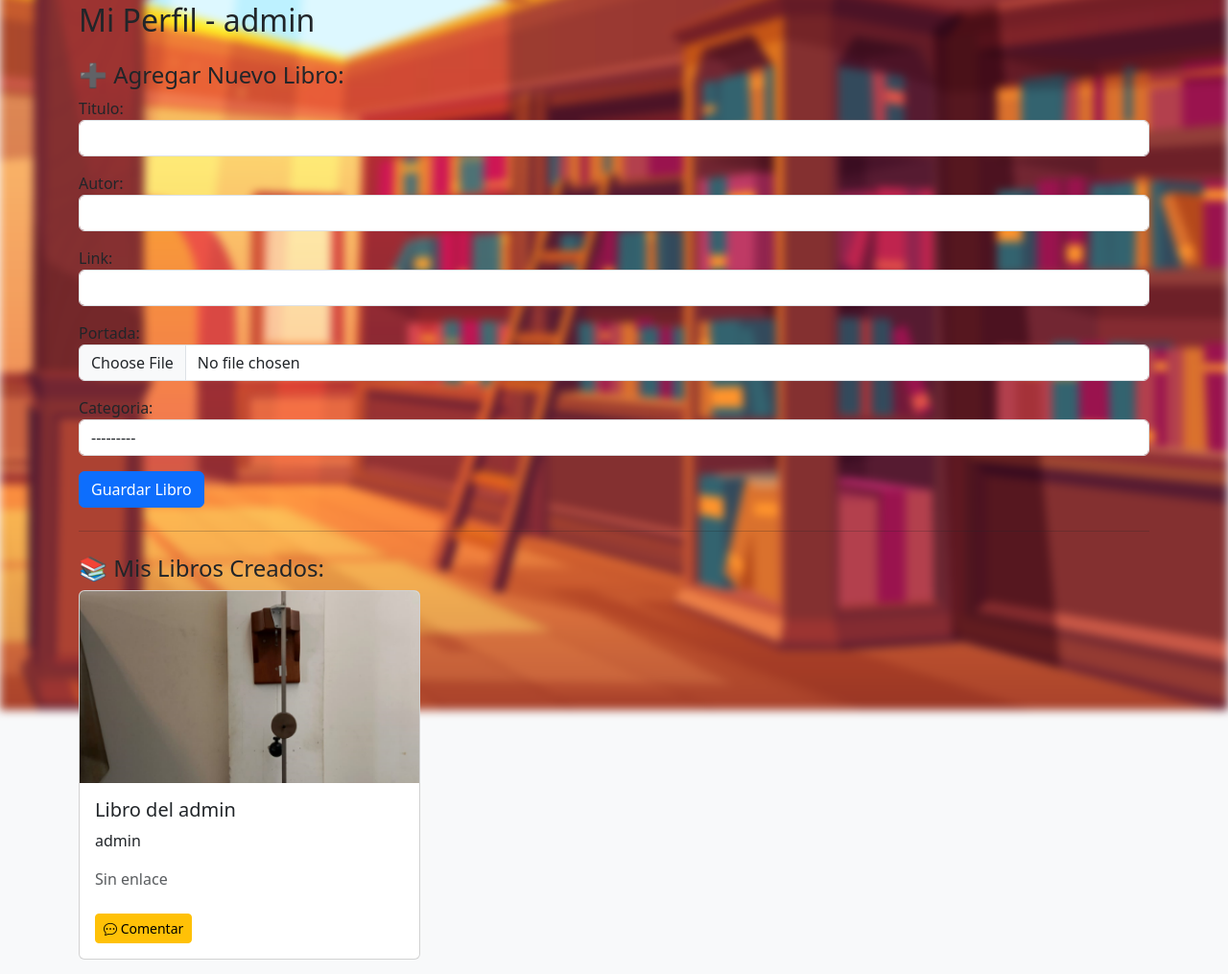
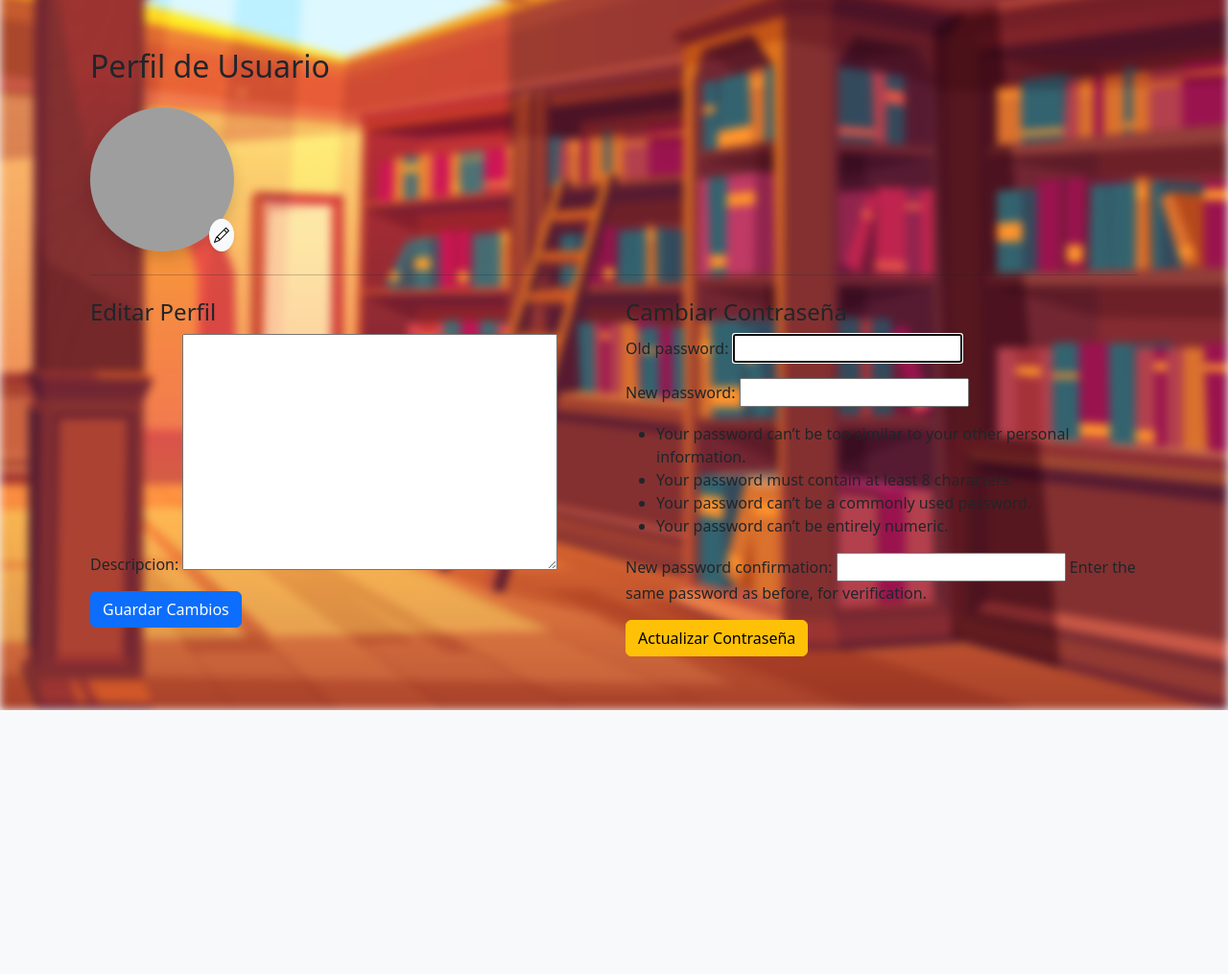
Before and after one commit to mick2332-q/MiBiblioteca, a Django app: page /perfil/ in a window 1280 px wide. Shown: the part 60-1075 px from the top of the page at 96% size. After the commit the page ends 800 px from the top, so only its background shows below. Run offline with Django 5.2, Linux system fonts and the light colour scheme; a user stored in the database is signed in; data comes from the database, SQL or seed files in the repository; both versions use the stored data as it was after the commit; grey boxes are pictures that could not be loaded.

Commit message:
foto de perfil

```diff
--- a/modulo/forms.py
+++ b/modulo/forms.py
@@ -1,5 +1,5 @@
 from django import forms
-from .models import Libro, Categoria
+from .models import Libro, UserProfile
 
 class AgregarLibroUsuarioForm(forms.ModelForm):
     class Meta:
@@ -12,3 +12,13 @@ class AgregarLibroUsuarioForm(forms.ModelForm):
             'portada': forms.FileInput(attrs={'class': 'form-control', 'required': False}),
             'categoria': forms.Select(attrs={'class': 'form-control'}), # Utiliza Select para un desplegable
         }
+
+class EditarPerfilForm(forms.ModelForm):
+    class Meta:
+        model = UserProfile
+        fields = ['descripcion']  # SOLO descripcion
+
+class EditarFotoForm(forms.ModelForm):
+    class Meta:
+        model = UserProfile
+        fields = ['foto_perfil']
--- a/modulo/templates/modulo/perfil.html
+++ b/modulo/templates/modulo/perfil.html
@@ -1,98 +1,57 @@
 {% extends 'modulo/base.html' %}
-{% block title %}Mi Perfil{% endblock %}
+{% load static %}
 
 {% block content %}
-<h2 class="mb-4">Mi Perfil - {{ user.username }}</h2>
 
-<h4>➕ Agregar Nuevo Libro:</h4>
-<form method="post" enctype="multipart/form-data">
-    {% csrf_token %}
-    {{ agregar_libro_form.as_p }}
-    <button type="submit" class="btn btn-primary" name="agregar_libro">Guardar Libro</button>
-</form>
-
-<hr class="my-4">
-
-<h4>📚 Mis Libros Creados:</h4>
-<div class="row">
-    {% for libro_usuario in libros_usuario %}
-        <div class="col-md-4 mb-3">
-            <div class="card h-100">
-                {% if libro_usuario.portada %}
-                    <img src="{{ libro_usuario.portada.url }}" class="card-img-top" style="height: 200px; object-fit: cover;">
-                {% endif %}
-                <div class="card-body">
-                    <h5 class="card-title">{{ libro_usuario.titulo }}</h5>
-                    <p class="card-text">{{ libro_usuario.autor }}</p>
-                    {% if libro_usuario.descripcion %}
-                        <p class="card-text">{{ libro_usuario.descripcion|truncatewords:20 }}</p>
-                    {% endif %}
-                    {% if libro_usuario.link %}
-                        <a href="{{ libro_usuario.link }}" target="_blank" class="btn btn-sm btn-outline-primary">Ver online</a>
-                    {% else %}
-                        <p class="text-muted">Sin enlace</p>
-                    {% endif %}
-                    <a href="{% url 'comentarios_libro' titulo_slug=libro_usuario.slug_titulo autor_slug=libro_usuario.slug_autor %}"
-                       class="btn btn-warning btn-sm position-relative mt-2">
-                        <i class="bi bi-chat-dots"></i> Comentar
-                        {% if libro_usuario.comentarios_count > 0 %}
-                            <span class="position-absolute top-0 start-100 translate-middle badge rounded-pill bg-dark">
-                                {{ libro_usuario.comentarios_count }}
-                            </span>
-                        {% endif %}
-                    </a>
-                    {# Aquí podrías añadir enlaces para editar/eliminar tus propios libros si lo implementas #}
-                </div>
-            </div>
-        </div>
-    {% empty %}
-        <p>No has creado ningún libro aún.</p>
+{% if messages %}
+<div class="mt-3">
+    {% for message in messages %}
+    <div class="alert alert-{{ message.tags }}">{{ message }}</div>
     {% endfor %}
 </div>
+{% endif %}
 
-<hr class="my-4">
+<div class="container mt-5">
+    <h2 class="mb-4">Perfil de Usuario</h2>
 
-<h4>⭐ Libros guardados:</h4>
-<div class="row">
-    {% for libro in favoritos %}
-        <div class="col-md-4 mb-3">
-            <div class="card h-100">
-                {% if libro.portada %}
-                    <img src="{{ libro.portada }}" class="card-img-top" style="height: 200px; object-fit: cover;">
-                {% endif %}
-                <div class="card-body">
-                    <h5 class="card-title">{{ libro.titulo }}</h5>
-                    <p class="card-text">{{ libro.autor }}</p>
-                    <a href="{{ libro.link }}" target="_blank" class="btn btn-sm btn-outline-primary">Ver online</a>
-                    <a href="{% url 'eliminar_libro' libro.id %}" class="btn btn-sm btn-danger">Eliminar</a>
-                    <a href="{% url 'comentarios_libro' titulo_slug=libro.titulo|slugify autor_slug=libro.autor|slugify %}"
-                       class="btn btn-warning btn-sm position-relative mt-2">
-                        <i class="bi bi-chat-dots"></i> Comentar
-                        {% if libro.num_comentarios > 0 %}
-                            <span class="position-absolute top-0 start-100 translate-middle badge rounded-pill bg-dark">
-                                {{ libro.num_comentarios }}
-                            </span>
-                        {% endif %}
-                    </a>
-                </div>
-            </div>
+        <div class="text-center position-relative d-inline-block" style="width: 150px; height: 150px;">
+            {% if user.perfil.foto_perfil %}
+                <img src="{{ user.perfil.foto_perfil.url }}" alt="Foto de Perfil" class="rounded-circle shadow" style="width: 100%; height: 100%; object-fit: cover;">
+            {% else %}
+                <img src="{% static 'default-avatar.png' %}" alt="Foto de Perfil" class="rounded-circle shadow" style="width: 100%; height: 100%; object-fit: cover;">
+            {% endif %}
+
+            <form method="post" enctype="multipart/form-data" action="{% url 'perfil' %}">
+        {% csrf_token %}
+        <input type="hidden" name="editar_foto" value="1"> <input type="file" name="foto_perfil" id="upload" class="d-none" onchange="this.form.submit()">
+        <label for="upload" class="btn btn-light p-1 rounded-circle position-absolute bottom-0 end-0 shadow-sm">
+            <i class="bi bi-pencil" style="font-size: 16px;"></i>
+        </label>
+    </form>
+    </div>
+
+    <hr class="mt-4">
+
+    <div class="row mt-4">
+        <div class="col-md-6">
+            <h4>Editar Perfil</h4>
+            <form method="post" action="{% url 'perfil' %}" enctype="multipart/form-data">
+                {% csrf_token %}
+                {{ form_perfil.as_p }}
+                <button type="submit" name="editar_perfil" class="btn btn-primary">Guardar Cambios</button>
+            </form>
         </div>
-    {% empty %}
-        <p>No tienes libros guardados aún.</p>
-    {% endfor %}
+        <div class="col-md-6">
+            <h4>Cambiar Contraseña</h4>
+            <form method="post" action="{% url 'perfil' %}">
+                {% csrf_token %}
+                {{ form_password.as_p }}
+                <button type="submit" name="cambiar_password" class="btn btn-warning">Actualizar Contraseña</button>
+            </form>
+        </div>
+    </div>
 </div>
 
-<hr class="my-4">
+<link href="https://cdn.jsdelivr.net/npm/bootstrap-icons@1.10.5/font/bootstrap-icons.css" rel="stylesheet">
 
-<h4>🔍 Historial de búsquedas:</h4>
-<ul class="list-group">
-    {% for h in historial %}
-        <li class="list-group-item">
-            {{ h.termino }}
-            <span class="text-muted float-end">{{ h.fecha|date:"SHORT_DATETIME_FORMAT" }}</span>
-        </li>
-    {% empty %}
-        <li class="list-group-item">No hay búsquedas recientes.</li>
-    {% endfor %}
-</ul>
 {% endblock %}
--- a/modulo/views.py
+++ b/modulo/views.py
@@ -1,10 +1,10 @@
 from django.shortcuts import render,redirect,get_object_or_404
 import requests
-from .models import Libro, Categoria,HistorialBusqueda, LibroFavorito, LibroVisto,ComentarioExterno
-from .forms import AgregarLibroUsuarioForm
+from .models import Libro, Categoria,HistorialBusqueda, LibroFavorito, LibroVisto,ComentarioExterno,UserProfile
+from .forms import AgregarLibroUsuarioForm,EditarPerfilForm,EditarFotoForm
 from django.core.files.base import ContentFile
-from django.contrib.auth import authenticate,login
-from django.contrib.auth.forms import UserCreationForm
+from django.contrib.auth import authenticate,login,update_session_auth_hash
+from django.contrib.auth.forms import UserCreationForm,PasswordChangeForm
 from django.contrib import messages
 from django.utils.text import slugify
 from collections import defaultdict
@@ -134,7 +134,8 @@ def registro(request):
     if request.method == 'POST':
         form = UserCreationForm(request.POST)
         if form.is_valid():
-            form.save()
+            user = form.save()  # Guarda el nuevo usuario
+            UserProfile.objects.create(user=user)  # Crea un UserProfile asociado
             messages.success(request, 'Usuario registrado con éxito. Ahora puedes iniciar sesión.')
             return redirect('login')
         else:
@@ -191,54 +192,54 @@ def guardar_libro(request):
         messages.info(request, 'Este libro ya estaba en tus favoritos.')
 
     return HttpResponseRedirect(request.META.get('HTTP_REFERER', '/'))
-
 @login_required
 def perfil(request):
-    historial = HistorialBusqueda.objects.filter(usuario=request.user).order_by('-fecha')
-    favoritos_qs = LibroFavorito.objects.filter(usuario=request.user).order_by('-guardado_en')
-    favoritos = list(favoritos_qs)
+    if hasattr(request.user, 'perfil'):
+        user_profile = request.user.perfil
+    else:
+        user_profile = None  # Aunque deberías crear uno si no existe
 
-    comentarios_por_libro = defaultdict(int)
-    for comentario in ComentarioExterno.objects.all():
-        titulo_norm = normalizar_datos(comentario.titulo)
-        autor_norm = normalizar_datos(comentario.autor.split(',')[0])
-        key = f"{titulo_norm}|{autor_norm}"
-        comentarios_por_libro[key] += 1
+    form_perfil = EditarPerfilForm(instance=user_profile)
+    form_foto = EditarFotoForm(instance=user_profile)
+    form_password = PasswordChangeForm(request.user)
 
-    for libro in favoritos:
-        titulo_norm = normalizar_datos(libro.titulo)
-        autor_norm = normalizar_datos(libro.autor.split(',')[0])
-        key = f"{titulo_norm}|{autor_norm}"
-        libro.num_comentarios = comentarios_por_libro.get(key, 0)
+    if request.method == 'POST':
+        if 'editar_perfil' in request.POST:
+            form_perfil = EditarPerfilForm(request.POST, instance=user_profile)
+            if form_perfil.is_valid():
+                form_perfil.save()
+                messages.success(request, 'Perfil actualizado exitosamente.')
+                return redirect('perfil')
 
+        elif 'editar_foto' in request.POST:
+            print("¡Formulario de editar foto recibido!")
+            form_foto = EditarFotoForm(request.POST, request.FILES, instance=user_profile)
+            if form_foto.is_valid():
+                print("¡Formulario de foto válido!")
+                form_foto.save()
+                print("Foto guardada. Nuevo valor de foto_perfil:", user_profile.foto_perfil)
+                messages.success(request, 'Foto de perfil actualizada exitosamente.')
+                return redirect('perfil')
+            else:
+                print("¡Formulario de foto NO válido!")
+                print(form_foto.errors)
+                messages.error(request, 'Hubo un error al subir la foto.')
+                return redirect('perfil')
 
-    categorias = Categoria.objects.all()
+        elif 'cambiar_password' in request.POST:
+            form_password = PasswordChangeForm(request.user, request.POST)
+            if form_password.is_valid():
+                user = form_password.save()
+                update_session_auth_hash(request, user)
+                messages.success(request, 'Contraseña cambiada exitosamente.')
+                return redirect('perfil')
 
-    if request.method == 'POST' and 'agregar_libro' in request.POST:
-
-        agregar_libro_form = AgregarLibroUsuarioForm(request.POST, request.FILES)
-        if agregar_libro_form.is_valid():
-            nuevo_libro = agregar_libro_form.save(commit=False)
-            nuevo_libro.usuario_creador = request.user
-            nuevo_libro.creado_por_usuario = True
-            nuevo_libro.save()
-            messages.success(request, 'Libro añadido exitosamente.')
-            return redirect('perfil')
-        else:
-            messages.error(request, 'Por favor, corrige los errores del formulario.')
-    else:
-
-        agregar_libro_form = AgregarLibroUsuarioForm()
-
-    libros_usuario = Libro.objects.filter(usuario_creador=request.user).order_by('-fecha_creacion_usuario')
-
-    return render(request, 'modulo/perfil.html', {
-        'historial': historial,
-        'favoritos': favoritos,
-        'agregar_libro_form': agregar_libro_form,
-        'libros_usuario': libros_usuario,
-        'categorias': categorias,
-    })
+    context = {
+        'form_perfil': form_perfil,
+        'form_foto': form_foto,
+        'form_password': form_password,
+    }
+    return render(request, 'modulo/perfil.html', context)
 
 @login_required
 def libros_guardados(request):
```
Also changed, not shown: modulo/models.py (+8 -0 lines), modulo/static/modulo/css/perfil.css (added, +232 -0 lines), db.sqlite3, media/perfil_pics/107708-pixel-art.jpg (added), media/perfil_pics/107708-pixel-art_Cl1PVAf.jpg (added), media/perfil_pics/107708-pixel-art_gP6xfTH.jpg (added), media/perfil_pics/107708-pixel-art_iRSBqpr.jpg (added), media/perfil_pics/107708-pixel-art_qcjGS2N.jpg (added), modulo/migrations/0016_userprofile.py (added), 3 other files.
